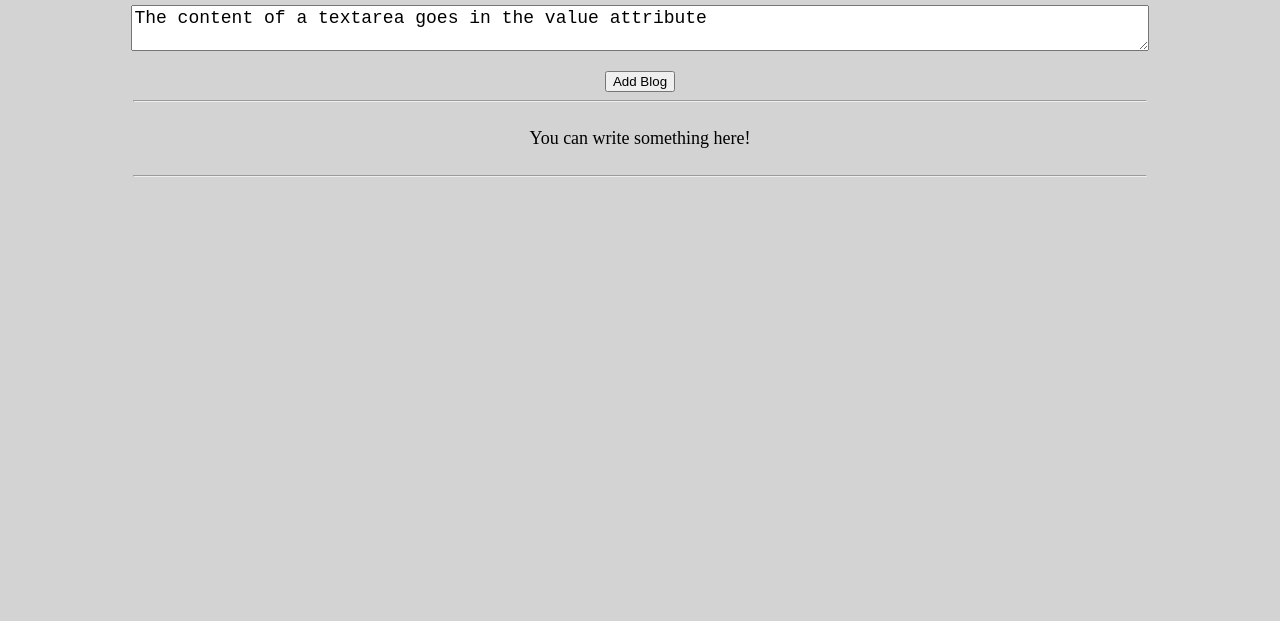
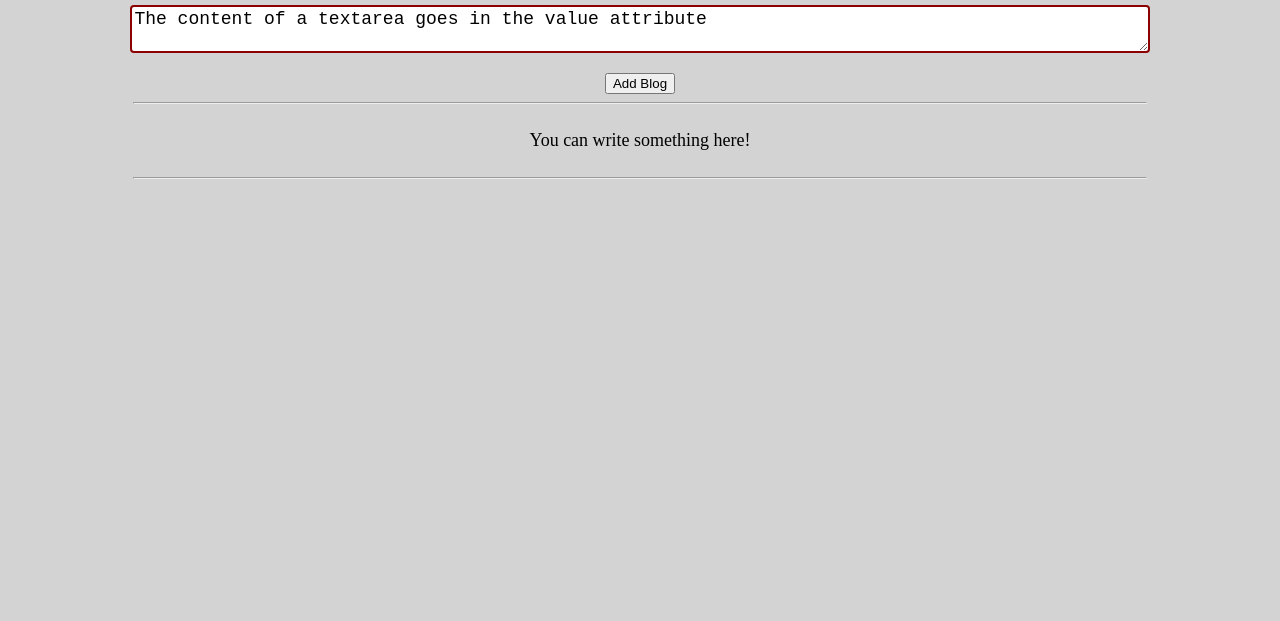
Before and after one commit to RaionaAleksander/Play-space, a React app: page /blogs in a window 1280 px wide. Shown: the part 179-800 px from the top of the page. Built offline with nearby package versions, Linux system fonts and the light colour scheme.

Commit message:
Changed file

```diff
--- a/src/resourses/css/Blogs.module.css
+++ b/src/resourses/css/Blogs.module.css
@@ -9,15 +9,11 @@
 .blogArea {
     width: 80%;
     margin-bottom: 20px;
+    resize: vertical;
+    border: 2px solid darkred;
+    border-radius: 4px;
 }
 
 .hrObject {
     width: 80%;
 }
-
-@media (max-width: 400px) {
-}
-
-@media (min-width: 401px) and (max-width: 600px) {
-
-}
```
